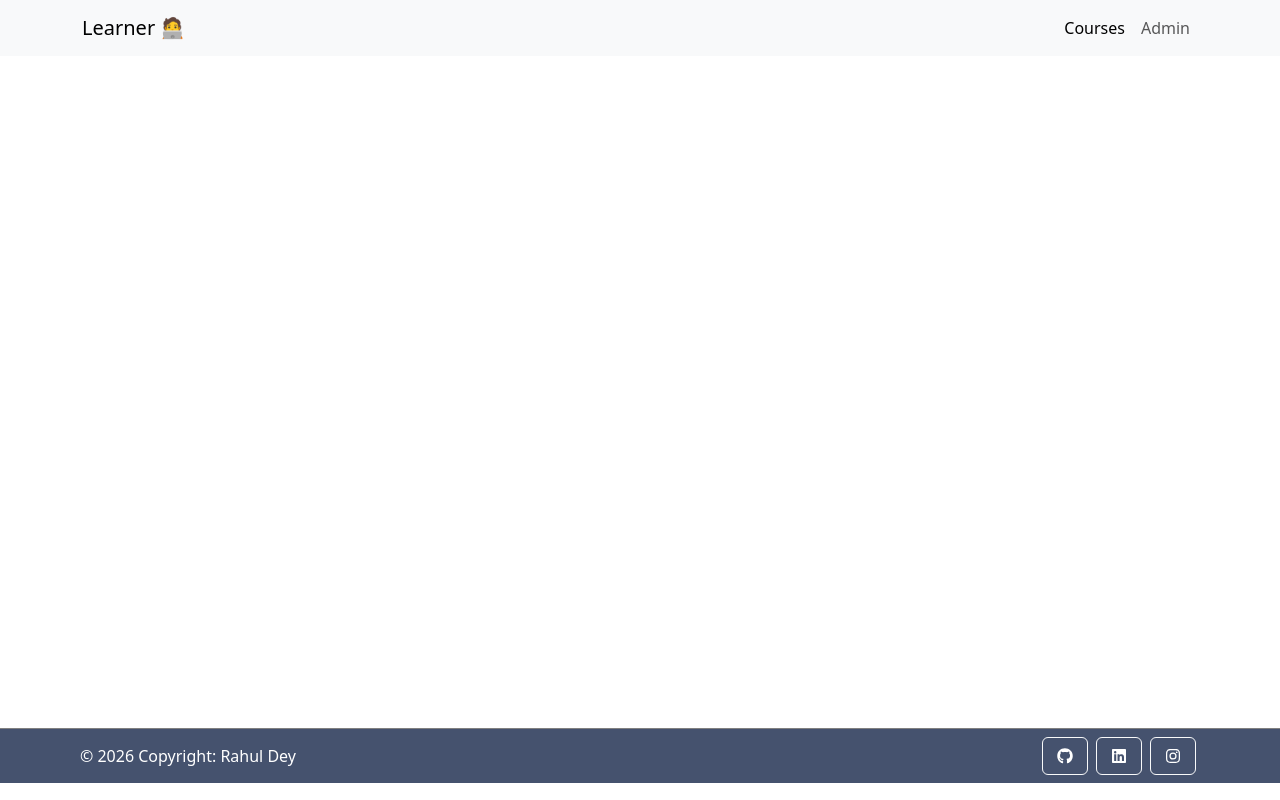
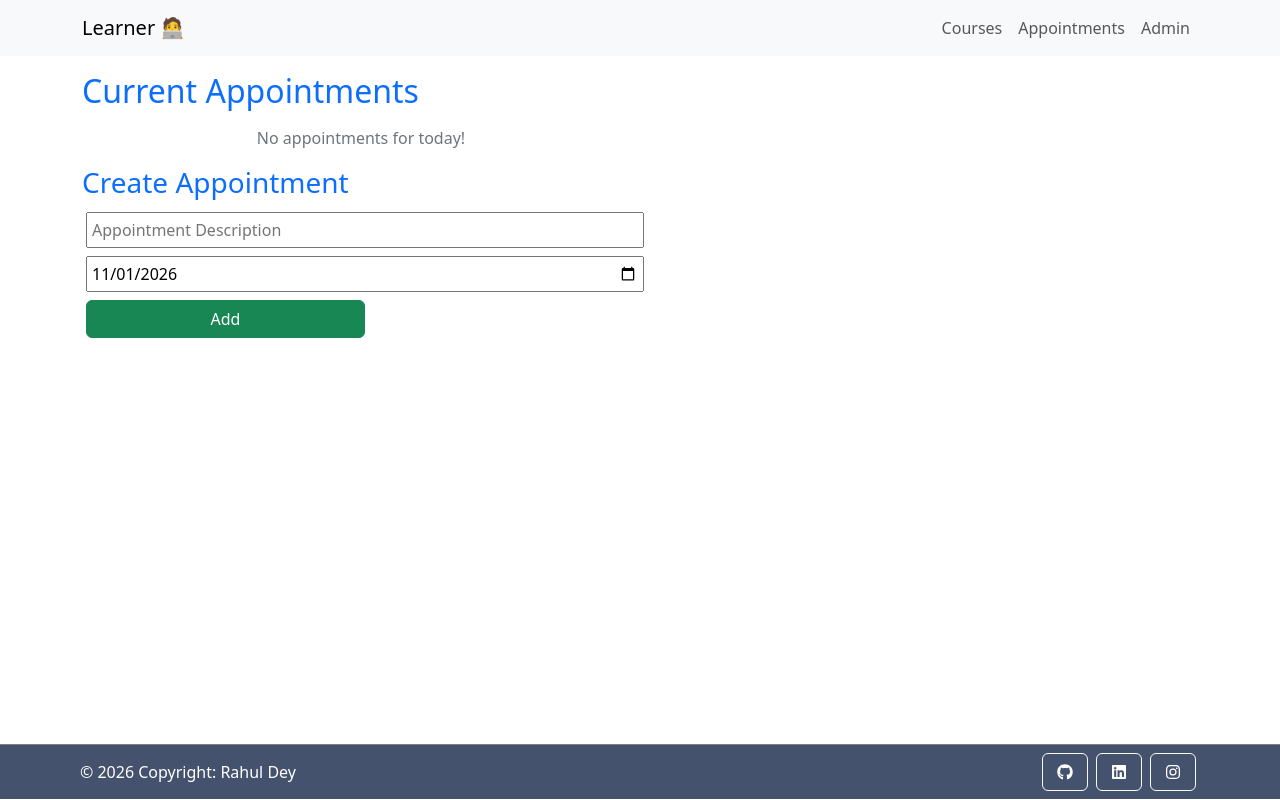
Before and after one commit to deyrahul95/CourseApp, an Angular app: page /appointment in a window 1280 px wide. Before the commit this address led to /. Built offline with nearby package versions, Linux system fonts and the light colour scheme.

Commit message:
Added apointment and local storage implementation

```diff
--- a/src/app/Components/navbar/navbar.html
+++ b/src/app/Components/navbar/navbar.html
@@ -1,20 +1,30 @@
 <nav class="navbar navbar-expand-lg bg-body-tertiary">
   <div class="container">
     <a class="navbar-brand" routerLink="/">Learner <span>🧑‍💻</span></a>
-    <button class="navbar-toggler" type="button" data-bs-toggle="collapse" data-bs-target="#navbarSupportedContent"
-      aria-controls="navbarSupportedContent" aria-expanded="false" aria-label="Toggle navigation">
+    <button
+      class="navbar-toggler"
+      type="button"
+      data-bs-toggle="collapse"
+      data-bs-target="#navbarSupportedContent"
+      aria-controls="navbarSupportedContent"
+      aria-expanded="false"
+      aria-label="Toggle navigation"
+    >
       <span class="navbar-toggler-icon"></span>
     </button>
     <div class="collapse navbar-collapse" id="navbarSupportedContent">
       <ul class="navbar-nav ms-auto mb-2 mb-lg-0">
         <li class="nav-item">
-          <a class="nav-link active" aria-current="page" routerLink="/">Courses</a>
+          <a class="nav-link" aria-current="page" routerLink="/">Courses</a>
+        </li>
+        <li class="nav-item">
+          <a class="nav-link" aria-current="page" routerLink="/appointment">Appointments</a>
         </li>
 
-        @if(isAuthenticated){
-        <li class="nav-item">
-          <a class="nav-link" routerLink="/admin">Admin</a>
-        </li>
+        @if (isAuthenticated) {
+          <li class="nav-item">
+            <a class="nav-link" routerLink="/admin">Admin</a>
+          </li>
         }
       </ul>
     </div>
--- /dev/null
+++ b/src/app/Models/appointment.ts
@@ -0,0 +1,5 @@
+export interface Appointment {
+  id: number;
+  title: string;
+  date: Date;
+}
--- /dev/null
+++ b/src/app/Pages/appointment/appointments.html
@@ -0,0 +1,48 @@
+<div class="container">
+  <div class="my-3">
+    <h2 class="my-2 text-primary">Current Appointments</h2>
+    @for (item of appointments; track $index) {
+      <div
+        class="bg-secondary-subtle border border-1 border-dark-subtle rounded-1 shadow-sm w-50 p-2 m-2"
+      >
+        <div class="d-flex justify-content-between">
+          <h4>{{ item.title }}</h4>
+          <button class="btn btn-outline-danger btn-sm" (click)="deleteAppointment($index)">
+            🗑️
+          </button>
+        </div>
+        <p>{{ item.date | date: 'dd-MM-yyyy' }}</p>
+      </div>
+    }
+
+    @if (appointments.length === 0) {
+      <p class="text-center w-50 d-block text-secondary my-3">No appointments for today!</p>
+    }
+  </div>
+
+  <div class="my-3">
+    <h3 class="my-2 text-primary">Create Appointment</h3>
+
+    <input
+      type="text"
+      name="title"
+      id="title"
+      placeholder="Appointment Description"
+      [(ngModel)]="newAppointment.title"
+      class="p-1 w-50 m-1"
+    />
+    <input
+      type="date"
+      name="date"
+      id="date"
+      placeholder="Appointment Date"
+      /* [(ngModel)]="newAppointment.date" // Don't use this here. This will gives a warning as the date format is different than required ('yyyy-MM-dd') format*/
+      [value]="newAppointment.date | date: 'yyyy-MM-dd'"
+      (change)="onDateChange($event)"
+      class="p-1 w-50 m-1"
+    />
+    <button type="submit" (click)="addAppointment()" class="btn btn-success w-25 m-1 d-block">
+      Add
+    </button>
+  </div>
+</div>
--- /dev/null
+++ b/src/app/Pages/appointment/appointments.ts
@@ -0,0 +1,65 @@
+import { Component, OnInit } from '@angular/core';
+import { Appointment } from '../../Models/appointment';
+import { FormsModule } from '@angular/forms';
+import { DatePipe } from '@angular/common';
+
+@Component({
+  selector: 'app-appointment',
+  imports: [FormsModule, DatePipe],
+  templateUrl: './appointments.html',
+  styleUrl: './appointments.scss',
+})
+export class Appointments implements OnInit {
+  private STORAGE_KEY: string = 'appointments';
+
+  appointments: Appointment[] = [];
+  newAppointment: Appointment = {
+    id: Date.now(),
+    title: '',
+    date: new Date(),
+  };
+
+  ngOnInit(): void {
+    this.appointments = this.retrieve();
+  }
+
+  addAppointment(): void {
+    if (this.newAppointment.title.trim().length && this.newAppointment.date) {
+      this.newAppointment.title = this.newAppointment.title.trim();
+      this.appointments.push(this.newAppointment);
+      this.store();
+      this.resetAppointment();
+    }
+  }
+
+  deleteAppointment(index: number) {
+    this.appointments.splice(index, 1);
+    this.store();
+  }
+
+  onDateChange(event: any) {
+    this.newAppointment.date = new Date(event.target.value);
+  }
+
+  private resetAppointment(): void {
+    this.newAppointment = {
+      id: Date.now(),
+      title: '',
+      date: new Date(),
+    };
+  }
+
+  private store(): void {
+    localStorage.setItem(this.STORAGE_KEY, JSON.stringify(this.appointments));
+  }
+
+  private retrieve(): Appointment[] {
+    const jsonData = localStorage.getItem(this.STORAGE_KEY);
+
+    if (jsonData) {
+      return JSON.parse(jsonData) as Appointment[];
+    }
+
+    return [];
+  }
+}
```
Also changed, not shown: src/app/app.routes.ts (+14 -9 lines), src/app/Pages/appointment/appointments.scss (added), src/index.html (line endings or trailing spaces).
